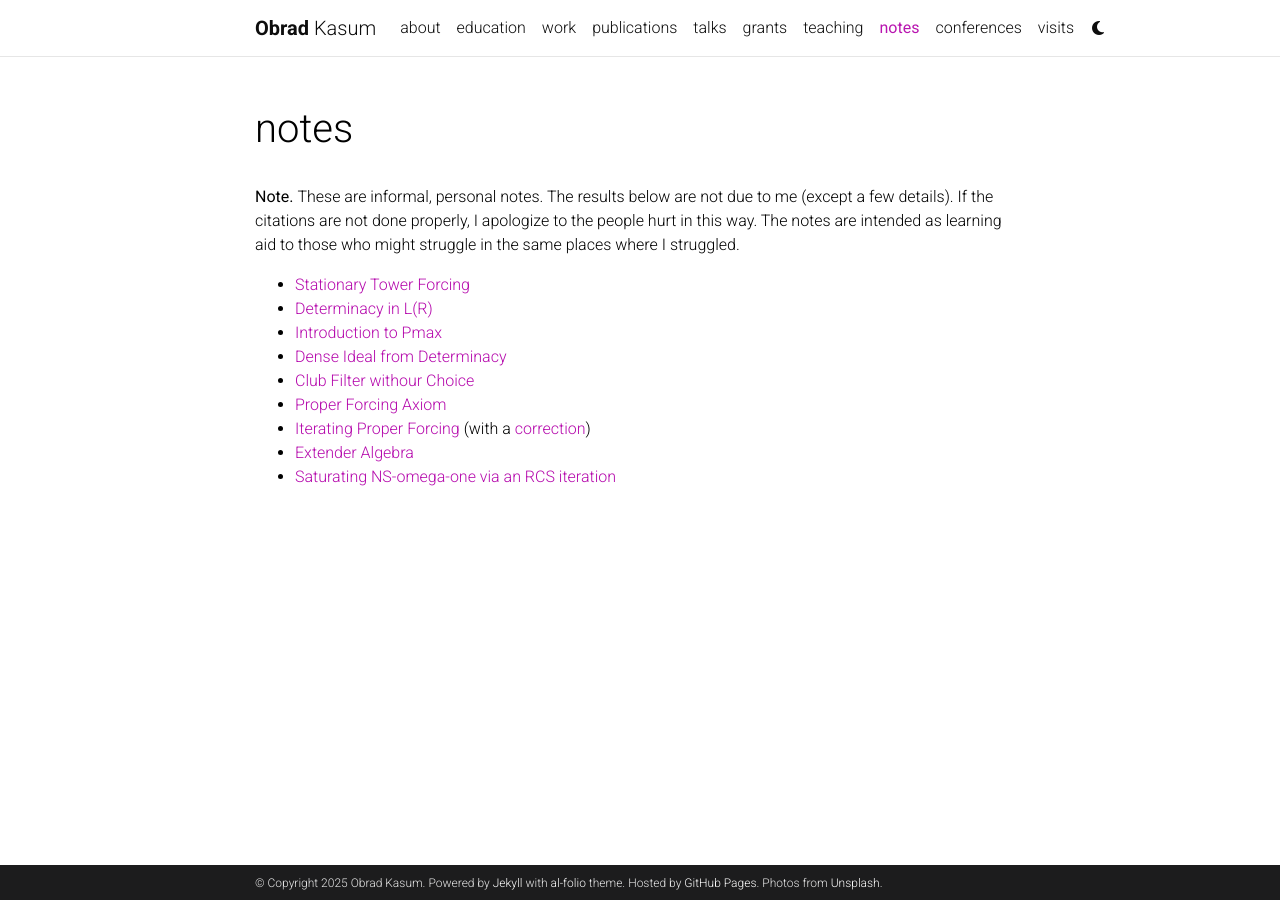
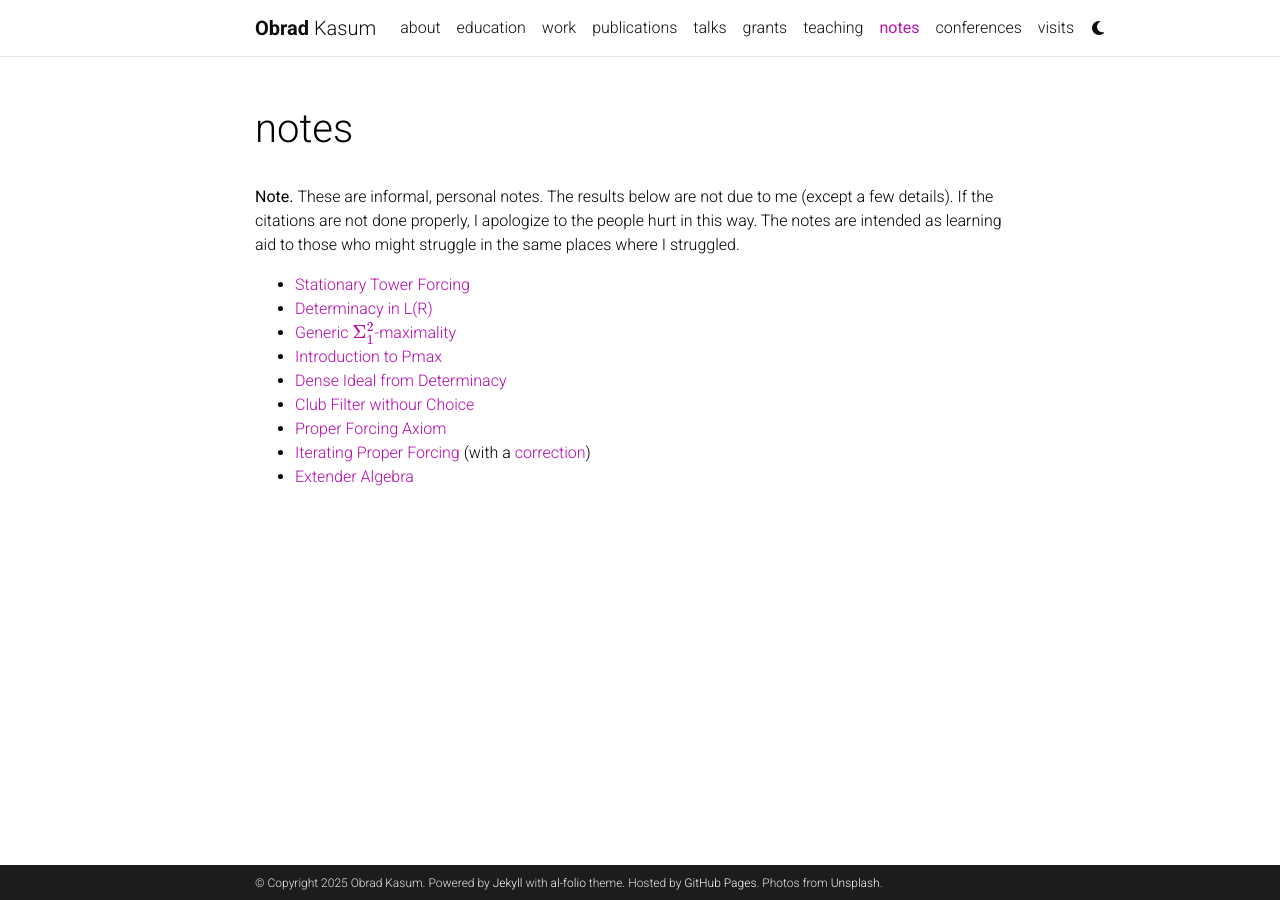
Before and after one commit to obradkasum/obradkasum.github.io, a Jekyll site: the page built from _pages/notes.md, in a window 1280 px wide. Built offline with Jekyll 4.4.1, drawn with Linux system fonts in a browser that asks for light colours; comment, search, counter and statistics services are not loaded; a style sheet for code colours, icons or effects is not loaded.

Commit message:
Update notes.md

```diff
--- a/_pages/notes.md
+++ b/_pages/notes.md
@@ -10,12 +10,20 @@
 
 <ul>
   <li><a href="https://drive.google.com/file/d/1VRXK0_VvUgR9Q3f8Rn3evPg5AIePT4iK/view?usp=drive_link"> Stationary Tower Forcing </a></li>
+
   <li><a href="https://drive.google.com/file/d/1len5dVIBr0muqH_D8s97_Jflf3iOnRV1/view?usp=sharing"> Determinacy in L(R) </a></li>
+
+  <li><a href = "https://drive.google.com/file/d/1pVOx2gkG9yeu8JI2CLFmmZMb9HEnjELX/view?usp=sharing"> Generic \(\Sigma^2_1\)-maximality </a></li>
+
   <li><a href="https://drive.google.com/file/d/1BN6S94tWWgqKevD6C0vPHZzqp6ilYT7E/view?usp=drive_link"> Introduction to Pmax </a></li>
+
   <li><a href="https://drive.google.com/file/d/1BxbHD30KxpME7xeNnBL6O1gF-vmgRJh_/view?usp=sharing"> Dense Ideal from Determinacy </a></li>
+
   <li><a href="https://drive.google.com/file/d/1mDx0qIroiJmc0bXHqoXI02YlDzI0c60w/view?usp=sharing"> Club Filter withour Choice </a></li>
+
   <li><a href="https://drive.google.com/file/d/1Ur0MlmBFJcaycMTih6fxeAAEXFBrSpuz/view?usp=drive_link"> Proper Forcing Axiom </a></li>
+
   <li><a href="https://drive.google.com/file/d/12fNwCy5yCFoY4UDBi1_EwZT8pNUJwSoT/view?usp=drive_link"> Iterating Proper Forcing </a> (with a <a href="https://drive.google.com/file/d/19QoTts6BHjb2eEUZlcvSASKKUdJXLoYM/view?usp=drive_link"> correction</a>) </li>
+
   <li><a href="https://drive.google.com/file/d/1KVVhyZvGBjkHwyvC7p1nGpPTQo0pd3kc/view?usp=drive_link"> Extender Algebra </a></li>
-  <li><a href="https://drive.google.com/file/d/1BHRu7kWp1pb6124j9r4t0NABBwIVDKLD/view?usp=drive_link"> Saturating NS-omega-one via an RCS iteration </a></li>
 </ul>
```
